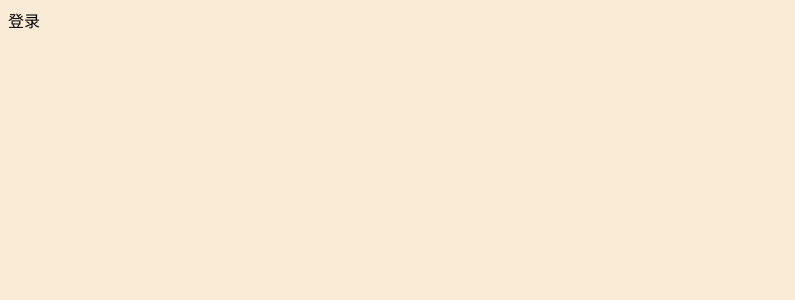
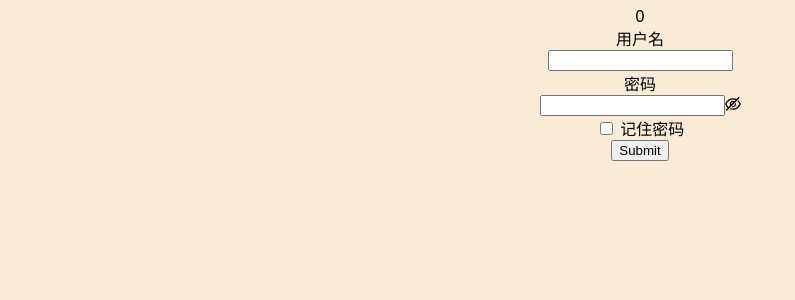
Before and after one commit to Tingclub/Commodity-Management, a Vue app: page /#/login in a window 1280 px wide. Shown: the top 300 px of the page, without its empty margins (0-795 px from the left). Built offline with nearby package versions, Linux system fonts and the light colour scheme.

Commit message:
feat: 登录表单

```diff
--- a/package.json
+++ b/package.json
@@ -10,8 +10,10 @@
     "prepare": "husky install"
   },
   "dependencies": {
+    "@ant-design/icons-vue": "^6.1.0",
     "@types/node": "^17.0.36",
     "@vitejs/plugin-vue-jsx": "^1.3.10",
+    "ant-design-vue": "^3.2.9",
     "husky": "^8.0.1",
     "sass": "^1.52.2",
     "unplugin-auto-import": "^0.9.2",
--- a/src/App.vue
+++ b/src/App.vue
@@ -1,7 +1,24 @@
 <template>
-  <router-view />
+  <div id="app">
+    <router-view />
+  </div>
 </template>
 
 <script lang="ts" setup>
 
 </script>
+<style lang="scss" scoped>
+html,
+body,
+#app {
+  height: 100%;
+  width: 100%;
+  margin: 0;
+  padding: 0;
+  -webkit-font-smoothing: antialiased;
+  display: inline;
+  -moz-osx-font-smoothing: grayscale;
+  font-family: "PingFang SC", Arial, "Hiragino Sans GB", "Microsoft Yahei",
+    "Microsoft Sans Serif", "WenQuanYi Micro Hei", sans-serif;
+}
+</style>
--- a/src/components/home/index.vue
+++ b/src/components/home/index.vue
@@ -1,15 +1,59 @@
 <template>
-  <div>
-    首页门户
+  <div class="home">
+    <!-- 首页门户 -->
     {{ store.state.count }}
+    <a-form
+      :model="formState"
+      name="basic"
+      :label-col="{ span: 8 }"
+      :wrapper-col="{ span: 16 }"
+      autocomplete="off"
+      class="loginform"
+    >
+      <a-form-item
+        label="用户名"
+        name="username"
+        :rules="[{ required: true, message: '请输入用户名' }]"
+      >
+        <a-input v-model:value="formState.userName" />
+      </a-form-item>
+      <a-form-item
+        label="密码"
+        name="password"
+        :rules="[{ required: true, message: '请输入密码!' }]"
+      >
+        <a-input-password v-model:value="formState.password" />
+      </a-form-item>
+      <a-form-item
+        name="remember"
+        :wrapper-col="{ offset: 8, span: 16 }"
+      >
+        <a-checkbox v-model:checked="formState.remember">
+          记住密码
+        </a-checkbox>
+      </a-form-item>
+      <a-form-item :wrapper-col="{ offset: 8, span: 16 }">
+        <a-button
+          type="primary"
+          html-type="submit"
+        >
+          Submit
+        </a-button>
+      </a-form-item>
+    </a-form>
   </div>
 </template>
 
 <script setup lang="ts">
 import { useStore } from '@/store'
 import user from '@/api/user'
-import { ref } from '@vue/reactivity'
+import { reactive, ref } from '@vue/reactivity'
 const store = useStore()
+const formState = reactive({
+  userName: null,
+  password: null,
+  remember: null
+})
 console.log(store.state.count)
 console.log(user)
 const msg = ref<string>('msg')
@@ -18,6 +62,15 @@ console.log('msg', msg)
 </script>
 
 <style lang="scss" scoped>
+.home{
+  width: 100%;
+  height: 100%;
+  .loginform{
+    width: 40%;
+    height: 30%;
+    margin: 0 auto;
+  }
+}
 div{
   color: $color;
 }
--- a/src/components/login/index.vue
+++ b/src/components/login/index.vue
@@ -1,13 +1,75 @@
 <template>
-  <div>
-    登录
+  <div class="login">
+    <!-- 首页门户 -->
+    {{ store.state.count }}
+    <a-form
+      :model="formState"
+      name="basic"
+      :label-col="{ span: 8 }"
+      :wrapper-col="{ span: 16 }"
+      autocomplete="off"
+      class="loginform"
+    >
+      <a-form-item
+        label="用户名"
+        name="username"
+        :rules="[{ required: true, message: '请输入用户名' }]"
+      >
+        <a-input v-model:value="formState.userName" />
+      </a-form-item>
+      <a-form-item
+        label="密码"
+        name="password"
+        :rules="[{ required: true, message: '请输入密码!' }]"
+      >
+        <a-input-password v-model:value="formState.password" />
+      </a-form-item>
+      <a-form-item
+        name="remember"
+        :wrapper-col="{ offset: 8, span: 16 }"
+      >
+        <a-checkbox v-model:checked="formState.remember">
+          记住密码
+        </a-checkbox>
+      </a-form-item>
+      <a-form-item :wrapper-col="{ offset: 8, span: 16 }">
+        <a-button
+          type="primary"
+          html-type="submit"
+        >
+          Submit
+        </a-button>
+      </a-form-item>
+    </a-form>
   </div>
 </template>
 
 <script setup lang="ts">
+import { useStore } from '@/store'
+import user from '@/api/user'
+import { reactive, ref } from '@vue/reactivity'
+const store = useStore()
+const formState = reactive({
+  userName: null,
+  password: null,
+  remember: null
+})
+console.log(store.state.count)
+console.log(user)
+const msg = ref<string>('msg')
+console.log('msg', msg)
 
 </script>
 
-<style scoped>
-
+<style lang="scss" scoped>
+.login{
+  width: 100%;
+  height: 100%;
+  text-align: center;
+  .loginform{
+    width: 40%;
+    height: 30%;
+    margin: 0 auto;
+  }
+}
 </style>
--- a/src/main.ts
+++ b/src/main.ts
@@ -2,10 +2,19 @@ import { createApp } from 'vue'
 import App from './App.vue'
 import router from './router'
 import { store, key } from './store'
+import AntD from 'ant-design-vue'
+import { createFromIconfontCN } from '@ant-design/icons-vue'
+
 // 全局样式
 import './styles/index.scss'
+// 图标
+const Fonts = createFromIconfontCN({
+  scriptUrl: '//at.alicdn.com/t/font_3243513_tpd19zgtmy.js'
+})
 
 createApp(App)
   .use(router)
   .use(store, key)
+  .use(AntD)
+  .component('LocalIcon', Fonts)
   .mount('#app')
```
Also changed, not shown: 1 other file (tests, documents, lock files or other folders).
